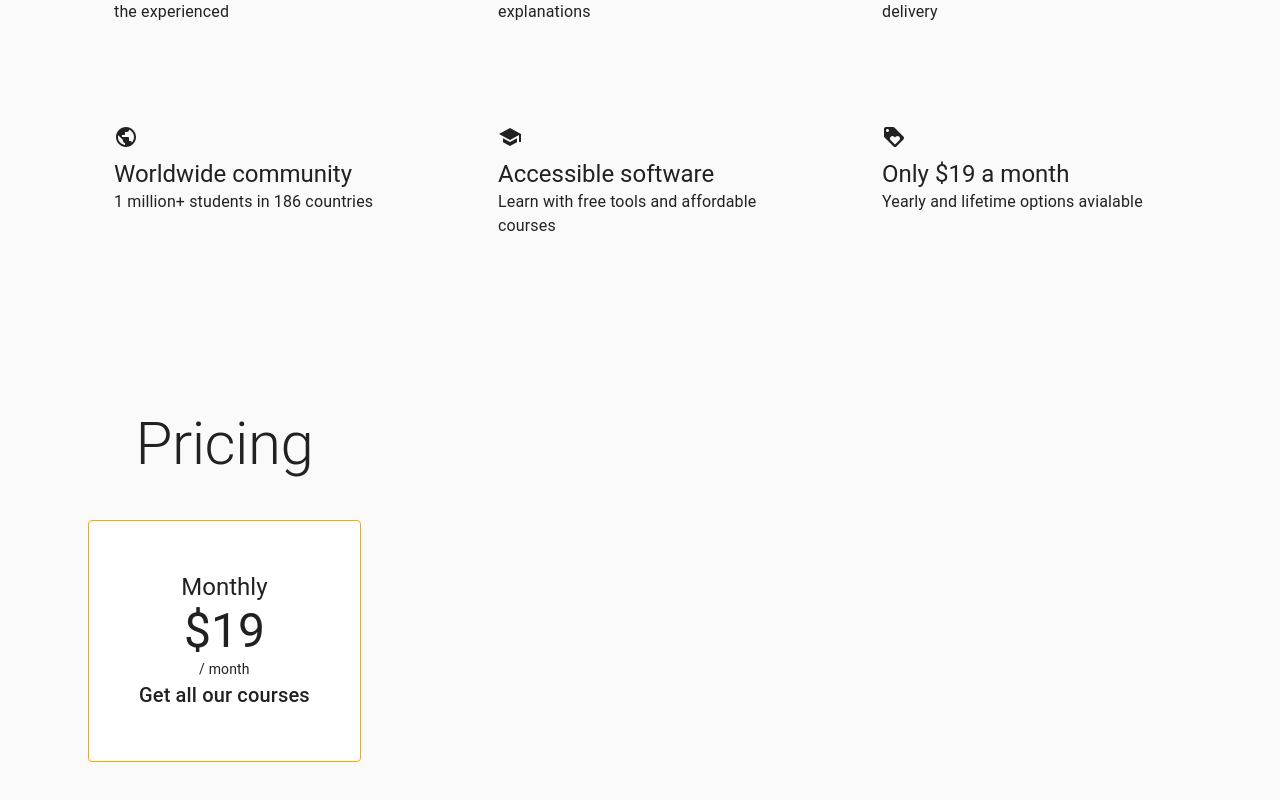
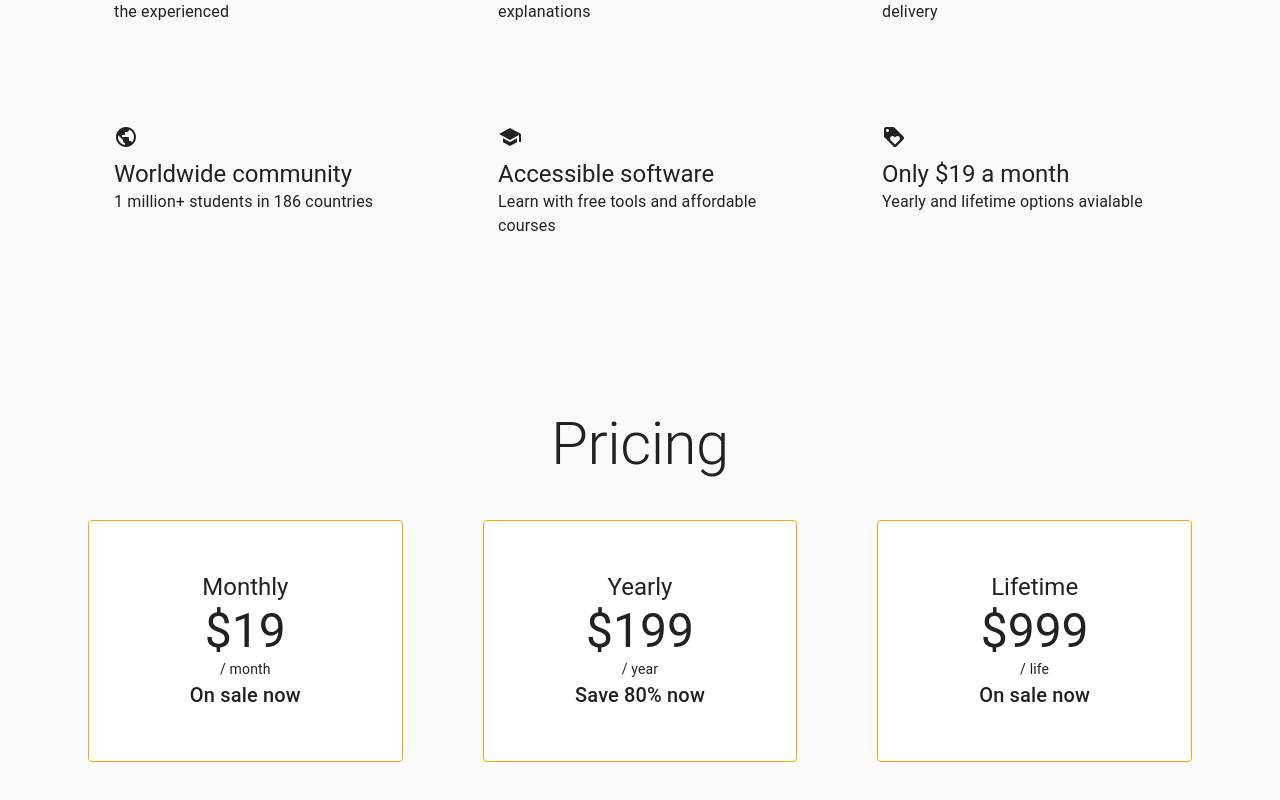
Before and after one commit to yedai13/react-materialUI, a React (Create React App) app in the folder landing-page/: page / in a window 1280 px wide. Shown: the part 1167-1967 px from the top of the page. Built offline with nearby package versions, Linux system fonts and the light colour scheme.

Commit message:
reuse pricing option component

```diff
--- a/landing-page/src/GridLayout.js
+++ b/landing-page/src/GridLayout.js
@@ -15,7 +15,7 @@ const GridLayout = () => {
         <ProductInformation />
       </Grid>
 
-      <Grid item>
+      <Grid item lg={12}>
         <Pricing />
       </Grid>
     </Grid>
--- a/landing-page/src/Pricing.js
+++ b/landing-page/src/Pricing.js
@@ -5,15 +5,36 @@ import PricingOption from "./PricingOption";
 const Pricing = () => {
   return (
     <Container>
-      <Typography variant="h2">Pricing</Typography>
+      <Typography alignItems="center" variant="h2">
+        Pricing
+      </Typography>
       <Grid container>
-        <Grid item>
-          <PricingOption />
+        <Grid item lg={4} md={12} sm={12} xs={12}>
+          <PricingOption
+            title="Monthly"
+            price="19"
+            length="month"
+            description="On sale now"
+          />
         </Grid>
 
-        <Grid item></Grid>
+        <Grid item lg={4} md={12} sm={12} xs={12}>
+          <PricingOption
+            title="Yearly"
+            price="199"
+            length="year"
+            description="Save 80% now"
+          />
+        </Grid>
 
-        <Grid item></Grid>
+        <Grid item lg={4} md={12} sm={12} xs={12}>
+          <PricingOption
+            title="Lifetime"
+            price="999"
+            length="life"
+            description="On sale now"
+          />
+        </Grid>
       </Grid>
     </Container>
   );
--- a/landing-page/src/PricingOption.js
+++ b/landing-page/src/PricingOption.js
@@ -1,25 +1,28 @@
 import React from "react";
 import { Card, Typography } from "@material-ui/core";
 import { makeStyles } from "@material-ui/core/styles";
-import { orange } from "@material-ui/core/colors";
 
 const useStyles = makeStyles((theme) => ({
   pricingCard: {
     padding: 50,
     margin: 40,
     borderColor: "orange",
+    "&:hover": {
+      background: "darkorange",
+      cursor: "pointer",
+    },
   },
 }));
 
-const PricingOption = () => {
+const PricingOption = ({ title, price, length, description }) => {
   const { pricingCard } = useStyles();
 
   return (
     <Card className={pricingCard} variant="outlined">
-      <Typography variant="h5">Monthly</Typography>
-      <Typography variant="h3">$19</Typography>
-      <Typography variant="h7">/ month</Typography>
-      <Typography variant="h6">Get all our courses</Typography>
+      <Typography variant="h5">{title}</Typography>
+      <Typography variant="h3">${price}</Typography>
+      <Typography variant="h7">/ {length}</Typography>
+      <Typography variant="h6">{description}</Typography>
     </Card>
   );
 };
```
